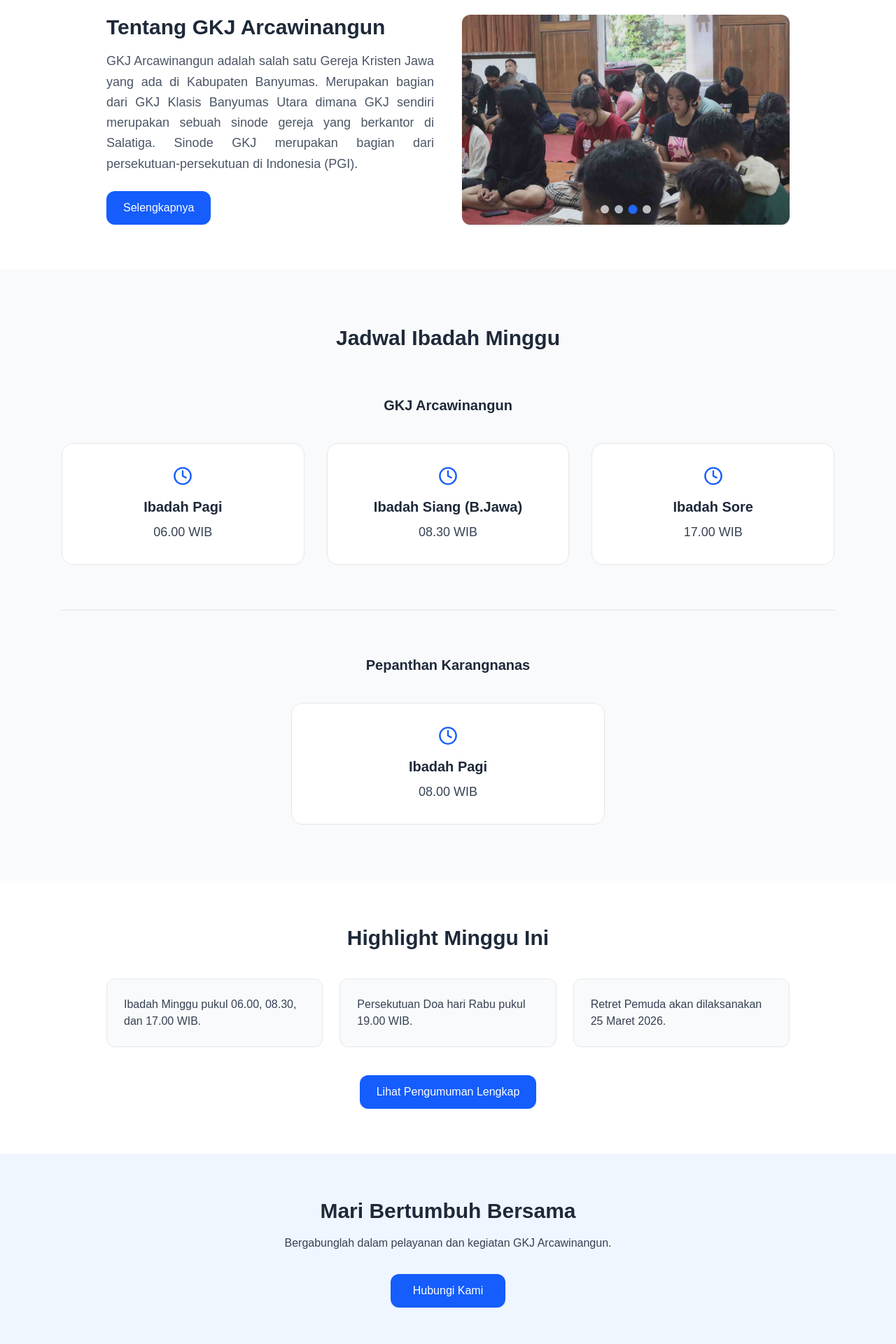
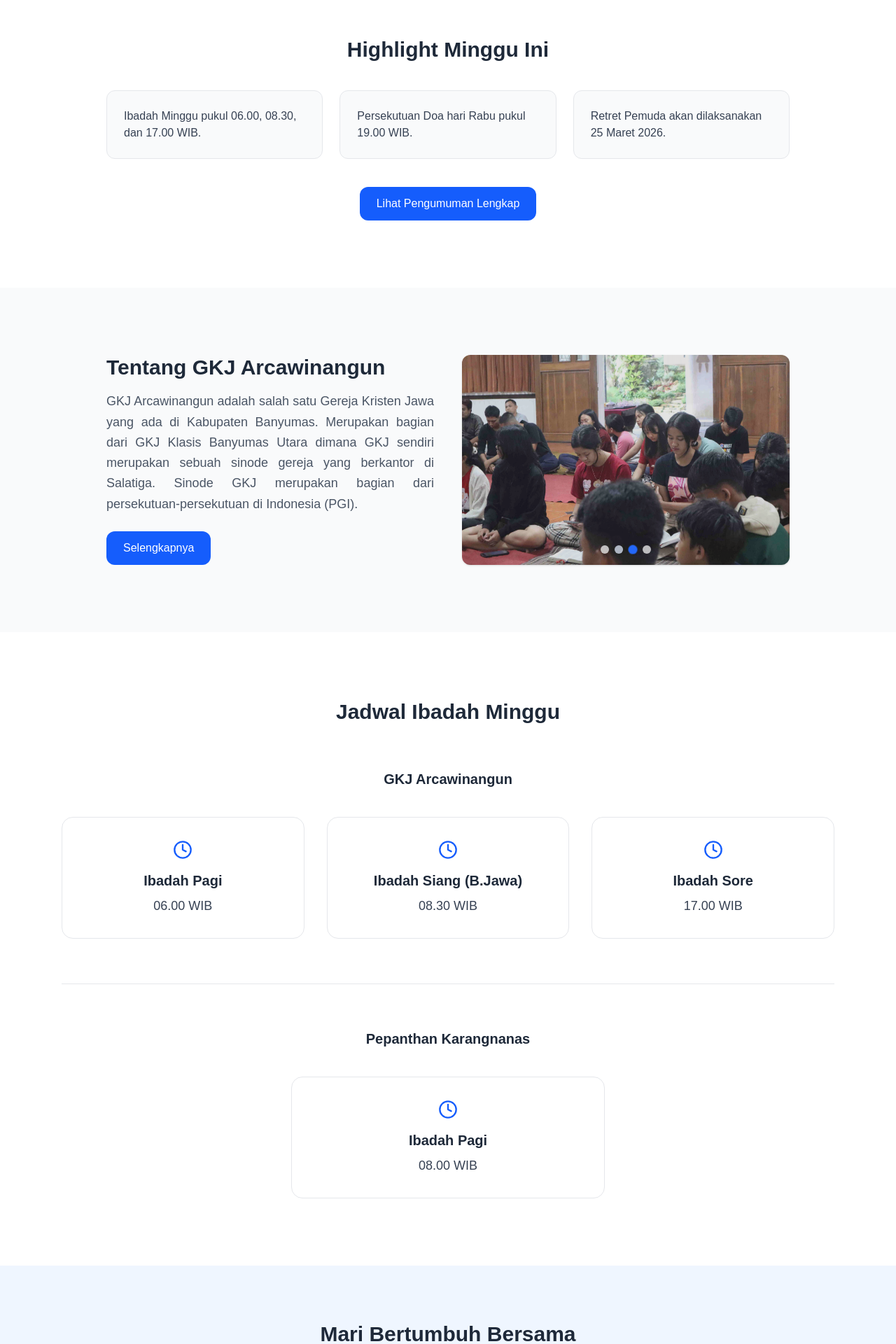
Before and after one commit to jeanAlexsander/gkj-arcawinangun, a Next.js app: page / in a window 1280 px wide. Shown: the part 680-2600 px from the top of the page at 70% size. Built offline with nearby package versions, Linux system fonts and the light colour scheme.

Commit message:
fix homepage, fix tentang page

```diff
--- a/src/app/page.js
+++ b/src/app/page.js
@@ -43,8 +43,50 @@
         </motion.div>
       </section>
 
+      {/* HIGHLIGHT MINGGU INI */}
+      <section className="py-24 bg-white">
+        <motion.div
+          initial={{ opacity: 0, y: 40 }}
+          whileInView={{ opacity: 1, y: 0 }}
+          transition={{ duration: 0.7 }}
+          viewport={{ once: false }}
+          className="max-w-5xl mx-auto px-6"
+        >
+          <h2 className="text-3xl font-bold text-gray-800 text-center mb-10">
+            Highlight Minggu Ini
+          </h2>
+
+          <div className="grid md:grid-cols-3 gap-6">
+            {[
+              "Ibadah Minggu pukul 06.00, 08.30, dan 17.00 WIB.",
+              "Persekutuan Doa hari Rabu pukul 19.00 WIB.",
+              "Retret Pemuda akan dilaksanakan 25 Maret 2026.",
+            ].map((item, index) => (
+              <motion.div
+                key={index}
+                initial={{ opacity: 0, y: 20 }}
+                whileInView={{ opacity: 1, y: 0 }}
+                transition={{ delay: index * 0.1 }}
+                className="bg-gray-50 rounded-xl p-6 border border-gray-200"
+              >
+                <p className="text-gray-700">{item}</p>
+              </motion.div>
+            ))}
+          </div>
+
+          <div className="text-center mt-10">
+            <Link
+              href="/pengumuman"
+              className="inline-block bg-blue-600 text-white px-6 py-3 rounded-xl hover:bg-blue-700 transition"
+            >
+              Lihat Pengumuman Lengkap
+            </Link>
+          </div>
+        </motion.div>
+      </section>
+
       {/* TENTANG */}
-      <section className="py-16">
+      <section className="py-24 bg-gray-50">
         <motion.div
           initial={{ opacity: 0, y: 60 }}
           whileInView={{ opacity: 1, y: 0 }}
@@ -78,7 +120,7 @@
       </section>
 
       {/* JADWAL */}
-      <section className="bg-gray-50 py-20">
+      <section className="py-24 bg-white">
         <div className="max-w-6xl mx-auto px-6 space-y-16">
           <h2 className="text-3xl font-bold text-gray-800 text-center">
             Jadwal Ibadah Minggu
@@ -140,50 +182,8 @@
         </div>
       </section>
 
-      {/* HIGHLIGHT MINGGU INI */}
-      <section className="py-16 bg-white">
-        <motion.div
-          initial={{ opacity: 0, y: 40 }}
-          whileInView={{ opacity: 1, y: 0 }}
-          transition={{ duration: 0.7 }}
-          viewport={{ once: false }}
-          className="max-w-5xl mx-auto px-6"
-        >
-          <h2 className="text-3xl font-bold text-gray-800 text-center mb-10">
-            Highlight Minggu Ini
-          </h2>
-
-          <div className="grid md:grid-cols-3 gap-6">
-            {[
-              "Ibadah Minggu pukul 06.00, 08.30, dan 17.00 WIB.",
-              "Persekutuan Doa hari Rabu pukul 19.00 WIB.",
-              "Retret Pemuda akan dilaksanakan 25 Maret 2026.",
-            ].map((item, index) => (
-              <motion.div
-                key={index}
-                initial={{ opacity: 0, y: 20 }}
-                whileInView={{ opacity: 1, y: 0 }}
-                transition={{ delay: index * 0.1 }}
-                className="bg-gray-50 rounded-xl p-6 border border-gray-200"
-              >
-                <p className="text-gray-700">{item}</p>
-              </motion.div>
-            ))}
-          </div>
-
-          <div className="text-center mt-10">
-            <Link
-              href="/pengumuman"
-              className="inline-block bg-blue-600 text-white px-6 py-3 rounded-xl hover:bg-blue-700 transition"
-            >
-              Lihat Pengumuman Lengkap
-            </Link>
-          </div>
-        </motion.div>
-      </section>
-
       {/* CTA */}
-      <section className="py-16 bg-blue-50 text-center">
+      <section className="py-20 bg-blue-50 text-center">
         <motion.div
           initial={{ opacity: 0, y: 30 }}
           whileInView={{ opacity: 1, y: 0 }}
--- a/src/app/tentang/page.js
+++ b/src/app/tentang/page.js
@@ -19,7 +19,7 @@
   return (
     <main className="space-y-24">
       {/* SEKILAS */}
-      <section className="py-16 bg-blue-50">
+      <section className="py-24 bg-blue-50">
         <motion.div
           initial={{ opacity: 0, y: 50 }}
           whileInView={{ opacity: 1, y: 0 }}
@@ -52,7 +52,7 @@
       </section>
 
       {/* SEJARAH */}
-      <section className="py-20 bg-white">
+      <section className="py-24 bg-white">
         <div className="max-w-6xl mx-auto px-6 grid md:grid-cols-2 gap-12 items-center">
           {/* FOTO KIRI */}
           <motion.div
@@ -123,7 +123,7 @@
       </section>
 
       {/* VISI MISI */}
-      <section className="py-16 bg-gray-50">
+      <section className="py-24 bg-gray-50">
         <motion.div
           initial={{ opacity: 0, y: 40 }}
           whileInView={{ opacity: 1, y: 0 }}
@@ -157,7 +157,7 @@
       </section>
 
       {/* PELAYANAN */}
-      <section className="max-w-5xl mx-auto px-6 py-16">
+      <section className="max-w-5xl mx-auto px-6 py-24">
         <h2 className="text-3xl font-bold mb-10 text-center">
           Pelayanan & Kegiatan
         </h2>
@@ -188,7 +188,7 @@
       </section>
 
       {/* STRUKTUR */}
-      <section className="py-16 bg-gray-50">
+      <section className="py-24 bg-gray-50">
         <motion.div
           initial={{ opacity: 0, scale: 0.95 }}
           whileInView={{ opacity: 1, scale: 1 }}
```
